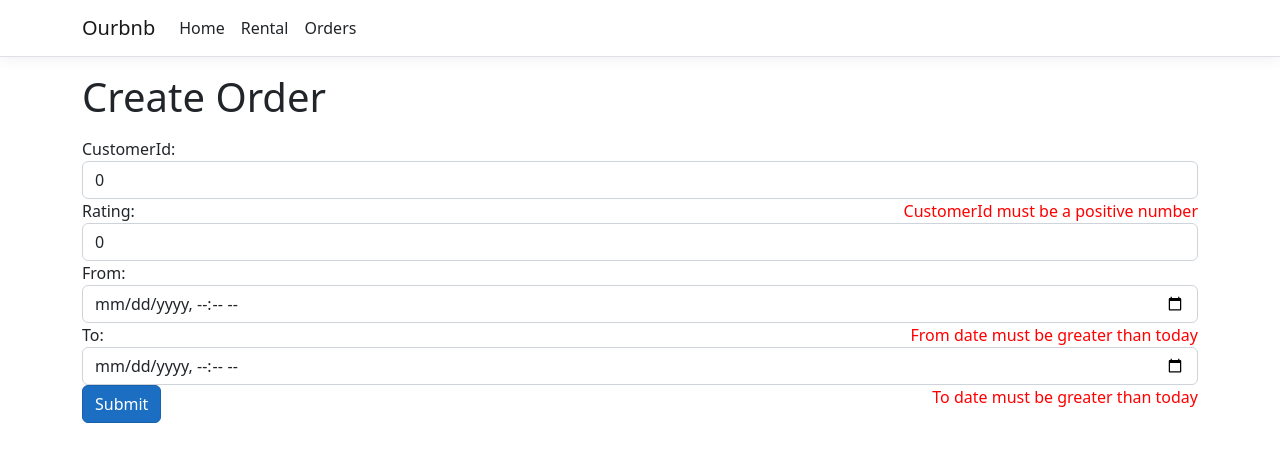
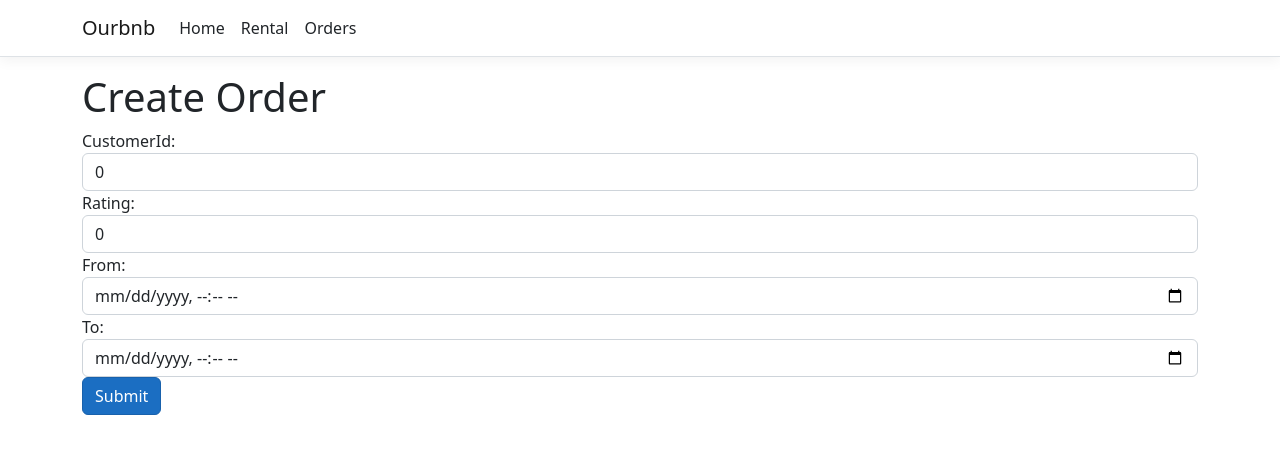
Before and after one commit to HamzaF02/OurbnbR, a React (Create React App) app in the folder OurbnbR/ClientApp/: page /orders/create/1 in a window 1280 px wide. Shown: the top 462 px of the page. Built offline with nearby package versions, Linux system fonts and the light colour scheme.

Commit message:
Revert "skrr"
This reverts commit 3ebf7cf9f10f4aa4ad921dd7c604e34d391c2d36.

```diff
--- a/OurbnbR/ClientApp/src/components/order/InputList.js
+++ b/OurbnbR/ClientApp/src/components/order/InputList.js
@@ -1,15 +1,9 @@
-var today = new Date();
-var date = today.getFullYear() + '-' + (today.getMonth() + 1) + '-' + today.getDate() + "T00:00:00";
 export const inputlist = [
     {
         id: 1,
         name: "customerId",
         label: "CustomerId",
         type: "number",
-        required: true,
-        min: 1,
-        errormsg: "CustomerId must be a positive number",
-
     },
 
     {
@@ -17,29 +11,17 @@ export const inputlist = [
         name: "rating",
         label: "Rating",
         type: "number",
-        min: 0,
-        max: 5,
-        errormsg: "Rating must be between 0 and 5",
-
     },
     {
         id: 3,
         name: "from",
         label: "From",
         type: "datetime-local",
-        errormsg: "From date must be greater than today",
-        required: true,
-        min: date
-
     },
     {
         id: 4,
         name: "to",
         label: "To",
-        type: "datetime-local",
-        errormsg: "To date must be greater than today",
-        required: true,
-        min: date
-
+         type: "datetime-local",
     },
 ]
--- a/OurbnbR/ClientApp/src/components/order/UpdateOrder.js
+++ b/OurbnbR/ClientApp/src/components/order/UpdateOrder.js
@@ -12,7 +12,6 @@ export default function UpdateOrder() {
     const [loading, setLoading] = useState(true)
     const params = useParams()
     const navigate = useNavigate()
-    const [error, setError] = useState("")
 
     useEffect(() => {
         getOrder()
@@ -20,10 +19,6 @@ export default function UpdateOrder() {
 
     async function handleSubmit(e) {
         e.preventDefault();
-        if (values.from > values.to) {
-            setError("Dates are not valid");
-            return;
-        }
         try {
             const rep = await fetch('api/order/update', {
                 method: 'PUT',
@@ -61,7 +56,6 @@ export default function UpdateOrder() {
 
         loading ? <p>loading...</p> :
             <div>
-                <p>{error}</p>
                 <h1>Update Order</h1>
                 <form onSubmit={handleSubmit}>
                     {inputlist.map((input) => (
--- a/OurbnbR/ClientApp/src/components/order/newOrder.js
+++ b/OurbnbR/ClientApp/src/components/order/newOrder.js
@@ -11,7 +11,6 @@ export function NewOrder() {
         });
     const [valid, setValid] = useState(true);
     const navigate = useNavigate()
-    const [error, setError] = useState("")
 
 
     useEffect(() => {
@@ -29,11 +28,6 @@ export function NewOrder() {
 
     async function handleSubmit(e) {
         e.preventDefault();
-        console.log(values);
-        if (values.from > values.to) {
-            setError("Dates are not valid");
-            return;
-        }
         try {
             const rep = await fetch('api/order/create', {
                 method: 'POST',
@@ -65,8 +59,7 @@ export function NewOrder() {
         valid ? <p>Invalid</p>:
         <div>
             <h1>Create Order</h1>
-                <p>{error}</p>
-                <form onSubmit={handleSubmit}>
+            <form onSubmit={handleSubmit}>
                 {inputlist.map((input) => (
                     <Inputs key={input.id} value={values[input.name]} {...input} OnChange={handleOnChange} />
 
--- a/OurbnbR/ClientApp/src/components/rental/Delete.js
+++ b/OurbnbR/ClientApp/src/components/rental/Delete.js
@@ -22,8 +22,10 @@ export function Delete() {
             if (answer.success) {
                 navigate("/rental")
             }
+
         } catch (e) {
             console.log("failed")
+
         }
     }
     return (
--- a/OurbnbR/ClientApp/src/components/rental/InputList.js
+++ b/OurbnbR/ClientApp/src/components/rental/InputList.js
@@ -44,7 +44,7 @@ export const inputlist = [
     {
         id: 5,
         name: "toDate",
-        errormsg: "To date must be greater than fromDate",
+        errormsg: "To date must be greater than today",
         label: "ToDate",
         type: "datetime-local",
         required: true,
@@ -65,7 +65,7 @@ export const inputlist = [
         label: "OwnerId",
         type: "number",
         required: true,
-        min: 0,
+        min: 1,
     },
     {
         id: 8,
--- a/OurbnbR/ClientApp/src/components/rental/Update.js
+++ b/OurbnbR/ClientApp/src/components/rental/Update.js
@@ -22,7 +22,7 @@ export default function Update() {
     async function handleSubmit(e) {
         e.preventDefault();
         console.log(values)
-        if (values.fromDate > values.toDate) {
+        if (values.fromDate < values.toDate) {
             setError("Dates are not valid")
         }
 
```
